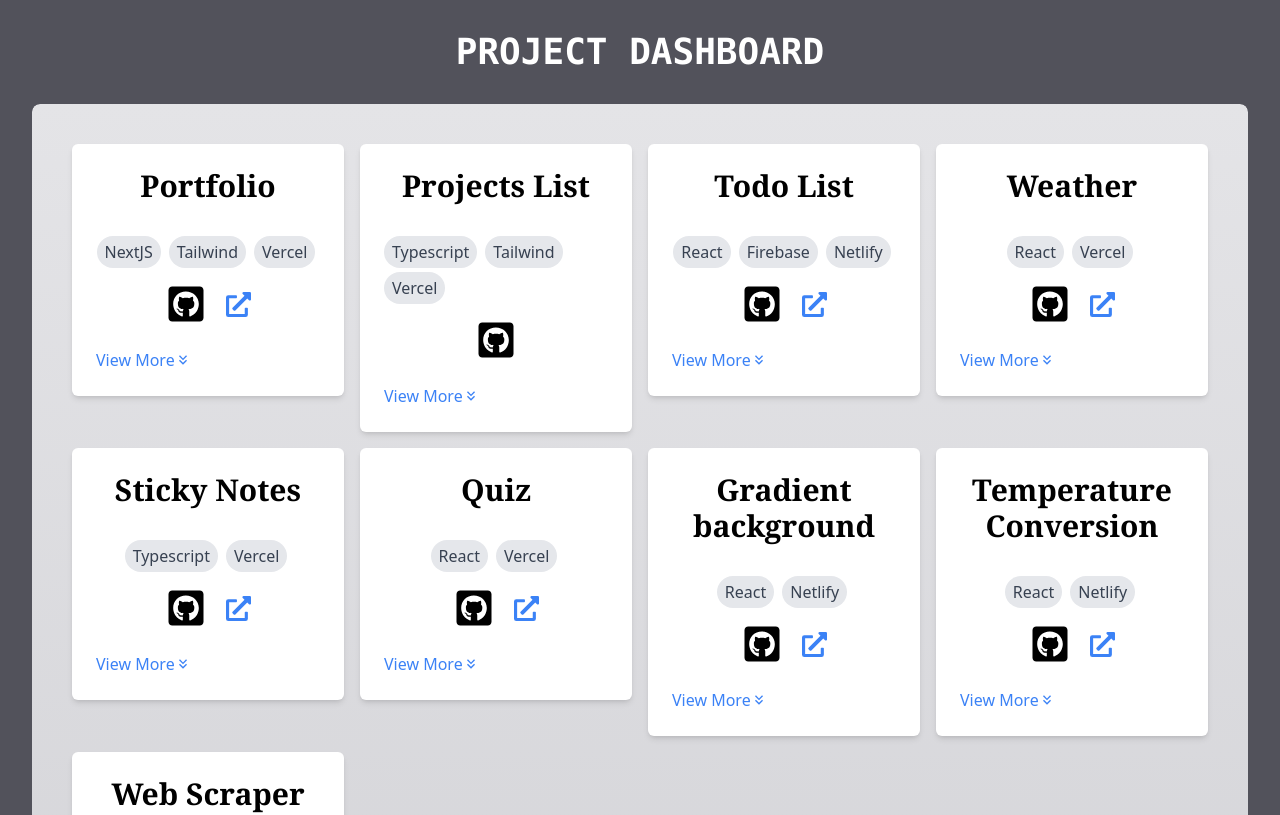
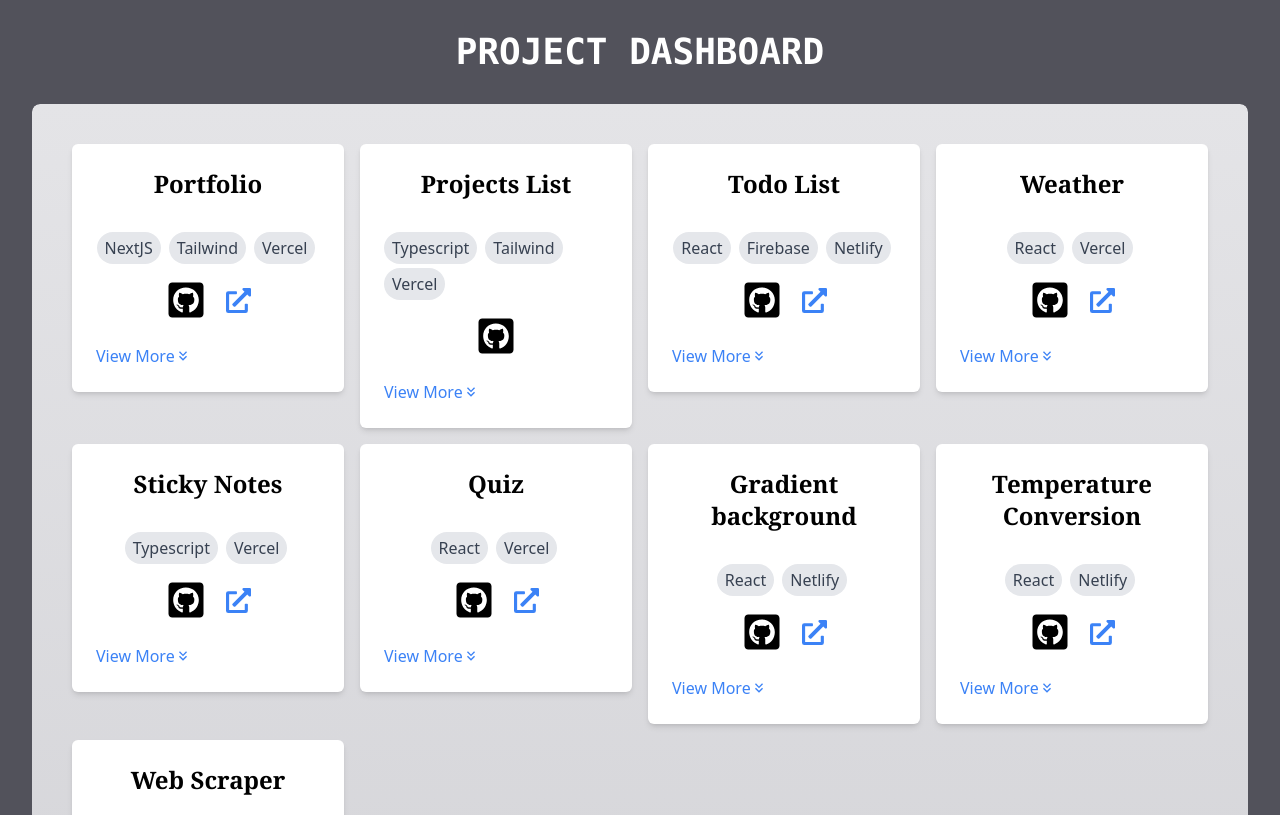
Before and after one commit to mendoncamaria/projects-list, a React (Vite) app: page / in a window 1280 px wide. Shown: the top 815 px of the page. Built offline with nearby package versions, Linux system fonts and the light colour scheme.

Commit message:
added heading size

```diff
--- a/src/components/card.tsx
+++ b/src/components/card.tsx
@@ -22,7 +22,7 @@ const Card: React.FC<CardProps> = ({ title, description, language, liveUrl, gitU
 
   return (
     <div className="bg-white rounded-md shadow-md p-6 flex flex-col gap-4">
-      <h1 className="text-3xl font-semibold font-serif mb-4 text-center">{title}</h1>
+      <h1 className="2xl:text-3xl xl:text-2xl text-3xl font-semibold font-serif mb-4 text-center">{title}</h1>
       <div className="flex justify-center items-center">
         <LanguageIcon languages={language} />
       </div>
```
